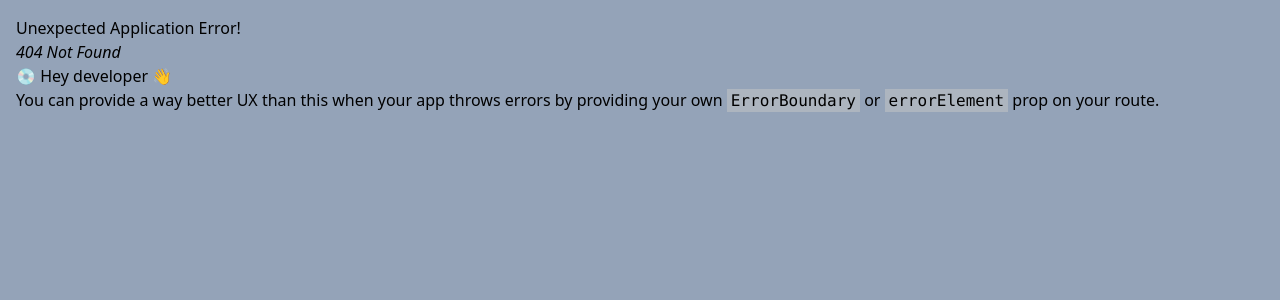
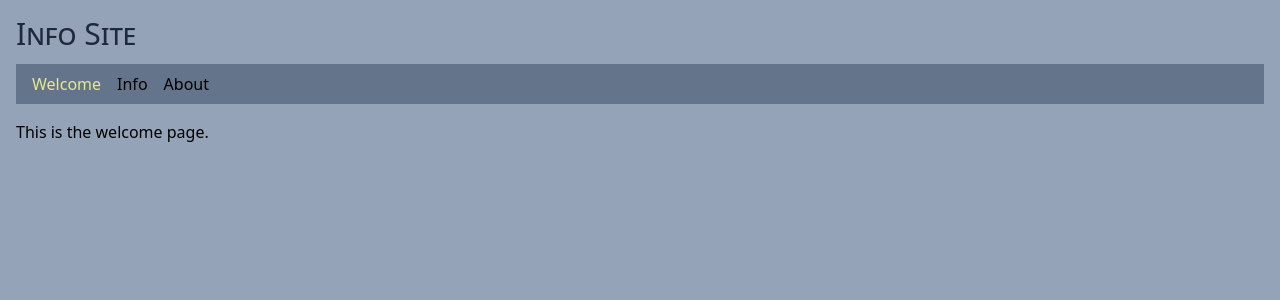
Before and after one commit to edwardtanguay/vite-react-menu-base, a React (Vite) app: page /welcome in a window 1280 px wide. Before the commit this address had no page. Shown: the top 300 px of the page. Built offline with nearby package versions, Linux system fonts and the light colour scheme.

Commit message:
added 404 page

```diff
--- a/src/components/Nav.tsx
+++ b/src/components/Nav.tsx
@@ -2,8 +2,8 @@ import { NavLink } from "react-router-dom";
 
 export const Nav = () => {
 	return <nav>
-		<ul className="flex gap-2 bg-slate-500 p-1 content">
-			<li><NavLink to="/">Welcome</NavLink></li>
+		<ul className="flex gap-4 bg-slate-500 px-4 py-2 content">
+			<li><NavLink to="/welcome">Welcome</NavLink></li>
 			<li><NavLink to="/info">Info</NavLink></li>
 			<li><NavLink to="/about">About</NavLink></li>
 		</ul>
--- a/src/main.tsx
+++ b/src/main.tsx
@@ -1,27 +1,33 @@
 import ReactDOM from "react-dom/client";
 import App from "./App.tsx";
-import { createBrowserRouter, RouterProvider } from "react-router-dom";
+import { createBrowserRouter, Navigate, RouterProvider } from "react-router-dom";
 import "./index.scss";
 import { PageWelcome } from "./pages/PageWelcome.tsx";
 import { PageInfo } from "./pages/PageInfo.tsx";
 import { PageAbout } from "./pages/PageAbout.tsx";
+import { Page404 } from "./pages/Page404.tsx";
 
 const router = createBrowserRouter([
 	{
 		path: "/",
+		errorElement: <Page404 />,
 		element: <App />,
 		children: [
 			{
-				path: '/',
+				path: "/welcome",
 				element: <PageWelcome />,
 			},
 			{
-				path: 'info',
+				path: "info",
 				element: <PageInfo />,
 			},
 			{
-				path: 'about',
+				path: "about",
 				element: <PageAbout />,
+			},
+			{
+				path: "/",
+				element: <Navigate to="/welcome" replace />,
 			},
 		],
 	},
--- /dev/null
+++ b/src/pages/Page404.tsx
@@ -0,0 +1,10 @@
+import { NavLink } from "react-router-dom";
+
+export const Page404 = () => {
+	return (
+		<div className="px-10 -my-8">
+		<p className="text-[10rem] font-mono text-slate-500">404</p>
+		<p className="-my-8 text-2xl">Please <NavLink to="/" className="underline">return to the site</NavLink>.</p>
+		</div>
+	)
+}
```
